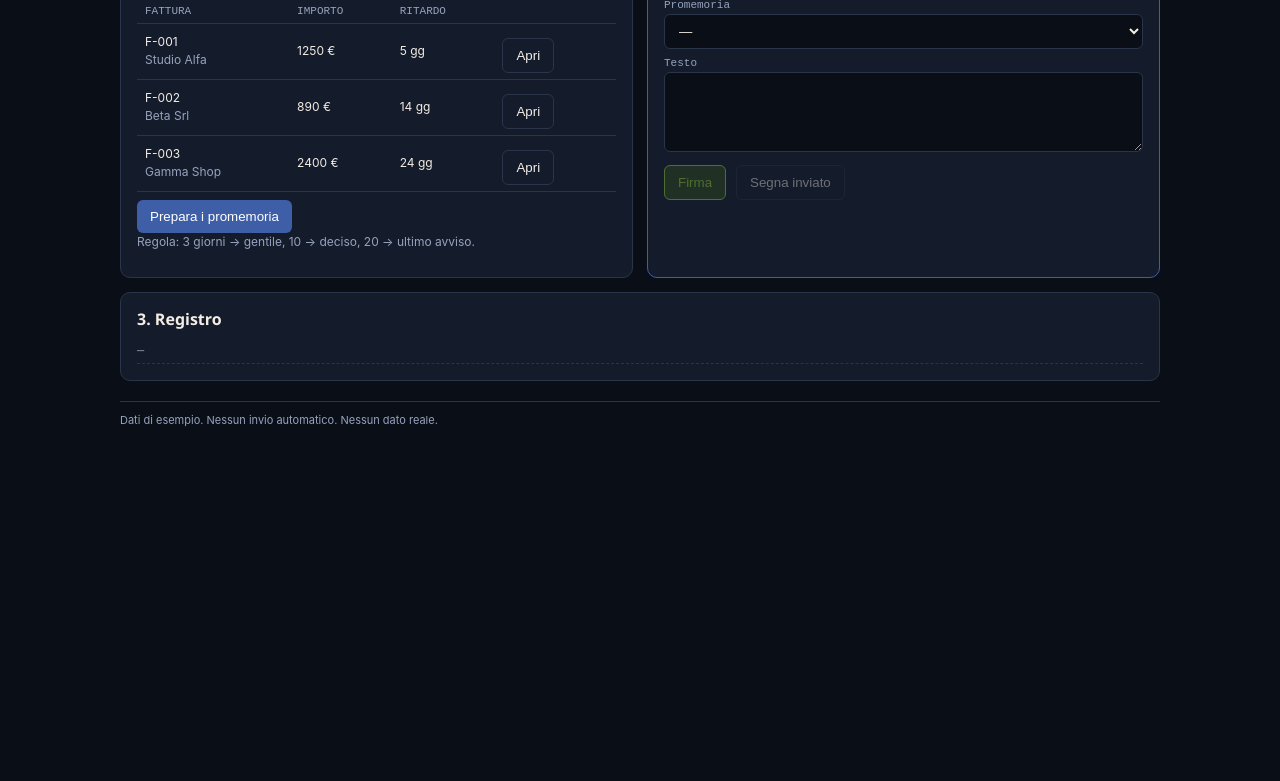
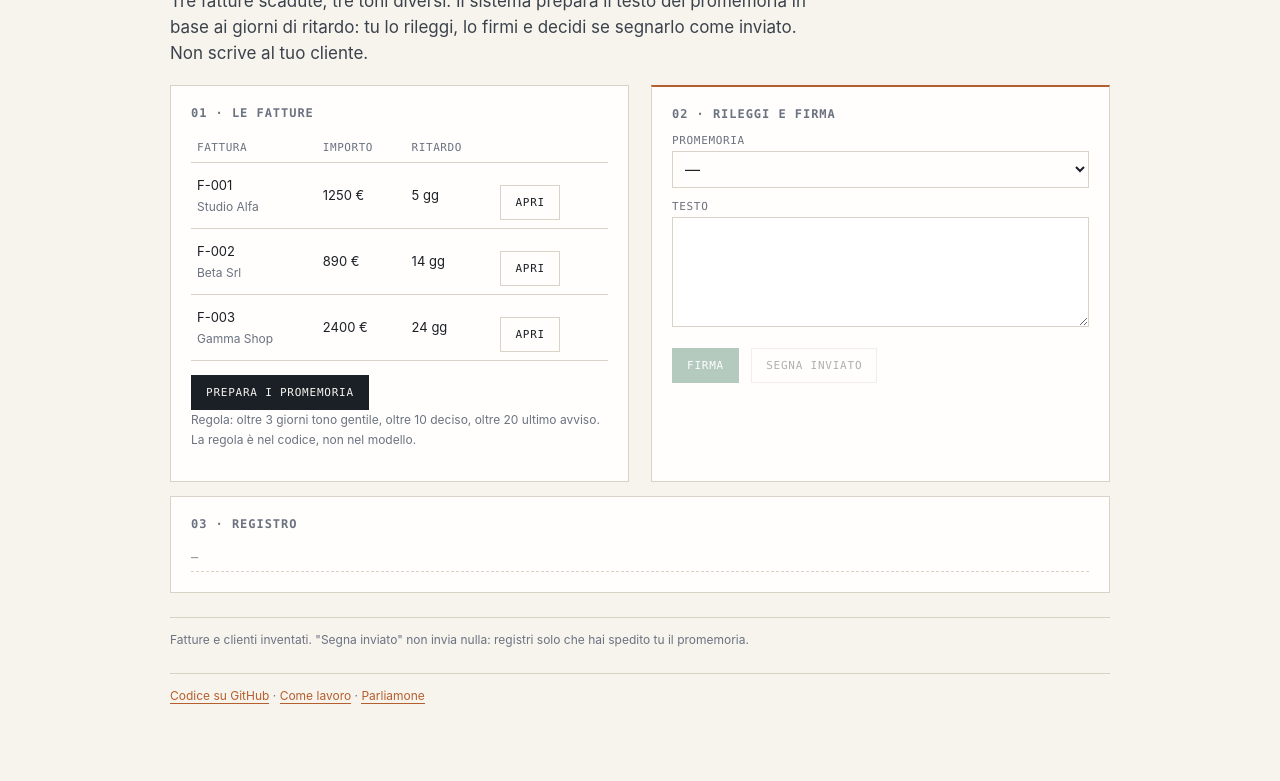
Before and after one commit to Riccardobozzato94/pago-trace, a plain HTML site: page index.html in a window 1280 px wide. Shown: the part 176-957 px from the top of the page. Before the commit the page ends 800 px from the top, so only its background shows below. Drawn offline with Linux system fonts and the light colour scheme.

Commit message:
Rewrite copy and design: editorial layout, honest limits, real links

```diff
--- a/index.html
+++ b/index.html
@@ -2,27 +2,28 @@
 <html lang="it"><head><meta charset="utf-8"><meta name="viewport" content="width=device-width,initial-scale=1">
 <title>PagoTrace</title><link rel="stylesheet" href="style.css"></head>
 <body><div class="wrap">
-  <p class="kicker">Strumento 2</p>
-  <h1>PagoTrace</h1>
-  <p class="sub">Vedi le fatture da sollecitare. Il testo del promemoria è pronto; lo rileggi, lo firmi e poi lo invii.</p>
+  <p class="kicker">PagoTrace — strumenti pubblici di <a href="https://riccardobozzato.com/">Riccardo Bozzato</a></p>
+  <h1>Le fatture da sollecitare, scritte bene e firmate da te.</h1>
+  <p class="sub">Tre fatture scadute, tre toni diversi. Il sistema prepara il testo del promemoria in base ai giorni di ritardo: tu lo rileggi, lo firmi e decidi se segnarlo come inviato. Non scrive al tuo cliente.</p>
 
   <div class="grid cols-2" style="margin-top:18px">
     <div class="card">
-      <h2>1. Fatture da seguire</h2>
+      <h2>01 · Le fatture</h2>
       <table><thead><tr><th>Fattura</th><th>Importo</th><th>Ritardo</th><th></th></tr></thead><tbody id="tab"></tbody></table>
       <button onclick="prepara()">Prepara i promemoria</button>
-      <p class="hint">Regola: 3 giorni → gentile, 10 → deciso, 20 → ultimo avviso.</p>
+      <p class="hint">Regola: oltre 3 giorni tono gentile, oltre 10 deciso, oltre 20 ultimo avviso. La regola è nel codice, non nel modello.</p>
     </div>
     <div class="card accent">
-      <h2>2. Rileggi e firma</h2>
+      <h2>02 · Rileggi e firma</h2>
       <label>Promemoria</label><select id="sel" onchange="mostra()"><option value="-1">—</option></select>
       <label>Testo</label><textarea id="bozza"></textarea>
       <button class="ok" id="app" disabled onclick="app()">Firma</button>
       <button class="ghost" id="invia" disabled onclick="invia()">Segna inviato</button>
     </div>
   </div>
-  <div class="card" style="margin-top:14px"><h2>3. Registro</h2><div class="log" id="log"><div class="t">—</div></div></div>
-  <p class="foot">Dati di esempio. Nessun invio automatico. Nessun dato reale.</p>
+  <div class="card" style="margin-top:14px"><h2>03 · Registro</h2><div class="log" id="log"><div class="t">—</div></div></div>
+  <p class="foot">Fatture e clienti inventati. "Segna inviato" non invia nulla: registri solo che hai spedito tu il promemoria.</p>
+  <p class="foot"><a href="https://github.com/Riccardobozzato94/pago-trace">Codice su GitHub</a> · <a href="https://riccardobozzato.com/metodo">Come lavoro</a> · <a href="https://riccardobozzato.com/contatti">Parliamone</a></p>
 </div>
 <script>
 var f=[{id:'F-001',cliente:'Studio Alfa',imp:1250,g:5},{id:'F-002',cliente:'Beta Srl',imp:890,g:14},{id:'F-003',cliente:'Gamma Shop',imp:2400,g:24}],log=[];
--- a/style.css
+++ b/style.css
@@ -1,56 +1,54 @@
 :root {
-  --ink: #0A0E17;
-  --ink-2: #141C2B;
-  --merle: #3E5FA8;
-  --copper: #D98243;
-  --ok: #A6E83C;
-  --warn: #FFB43D;
-  --danger: #FF5D52;
-  --bone: #F3EDE4;
-  --slate: #96A3BD;
-  --line: #2A3549;
+  --paper: #F7F4EE;
+  --ink: #1B1F26;
+  --muted: #6B7280;
+  --line: #D9D2C6;
+  --accent: #B45F2D;
+  --ok: #2F6B4F;
+  --warn: #9A6B1F;
 }
 * { box-sizing: border-box; }
-body { margin:0; background:var(--ink); color:var(--bone); font:14px/1.5 -apple-system,"Segoe UI",Arial,sans-serif; }
-a { color:var(--slate); text-decoration:none; }
-a:hover { color:var(--bone); text-decoration:underline; }
-.wrap { max-width:1080px; margin:0 auto; padding:28px 20px 60px; }
-.kicker { color:var(--copper); font:700 11px/1.4 ui-monospace,Consolas,monospace; letter-spacing:.1em; text-transform:uppercase; }
-h1 { font:700 28px/1.15 "Segoe UI",sans-serif; margin:8px 0 6px; letter-spacing:-.02em; }
-h2 { font:700 16px/1.3 "Segoe UI",sans-serif; margin:0 0 8px; }
-h3 { font:700 12px/1.3 ui-monospace,Consolas,monospace; margin:0 0 6px; color:var(--slate); text-transform:uppercase; letter-spacing:.05em; }
-p { margin:0 0 10px; }
-.sub { color:var(--slate); font-size:13px; max-width:640px; }
-.badge { display:inline-block; border:1px solid var(--line); color:var(--slate); border-radius:4px; padding:2px 8px; font:11px ui-monospace,monospace; margin:4px 6px 0 0; }
+body { margin:0; background:var(--paper); color:var(--ink); font:15px/1.6 -apple-system,BlinkMacSystemFont,"Segoe UI",Arial,sans-serif; }
+a { color:var(--accent); text-decoration:none; border-bottom:1px solid currentColor; }
+a:hover { color:var(--ink); }
+.wrap { max-width:980px; margin:0 auto; padding:24px 20px 64px; }
+.kicker { font:11px/1.4 ui-monospace,Consolas,monospace; letter-spacing:.1em; text-transform:uppercase; color:var(--accent); }
+h1 { font:400 40px/1.08 Georgia,"Times New Roman",serif; letter-spacing:-.02em; margin:28px 0 10px; }
+h2 { font:600 12px/1.3 ui-monospace,Consolas,monospace; letter-spacing:.08em; text-transform:uppercase; margin:0 0 12px; color:var(--muted); }
+h3 { font:600 12px/1.3 ui-monospace,Consolas,monospace; margin:0 0 6px; color:var(--muted); text-transform:uppercase; letter-spacing:.06em; }
+p { margin:0 0 12px; }
+.sub { font-size:17px; line-height:1.55; max-width:660px; color:#3B424C; }
+.badge { display:inline-block; border:1px solid var(--line); color:var(--muted); border-radius:0; padding:2px 8px; font:11px ui-monospace,monospace; margin:4px 6px 0 0; }
 .badge.ok { border-color:var(--ok); color:var(--ok); }
-.grid { display:grid; gap:14px; }
+.grid { display:grid; gap:22px; }
 .cols-3 { grid-template-columns:repeat(3,minmax(0,1fr)); }
 .cols-2 { grid-template-columns:repeat(2,minmax(0,1fr)); }
-@media(max-width:900px){ .cols-3,.cols-2{grid-template-columns:1fr} }
-.card { background:var(--ink-2); border:1px solid var(--line); border-radius:10px; padding:16px; }
-.card.accent { border-color:var(--merle); }
-label { display:block; color:var(--slate); font:11px ui-monospace,monospace; margin:8px 0 3px; }
-input,textarea,select { width:100%; background:var(--ink); color:var(--bone); border:1px solid var(--line); border-radius:6px; padding:8px 10px; font:13px/1.4 inherit; }
-textarea { min-height:80px; resize:vertical; }
-button { background:var(--merle); color:#fff; border:0; border-radius:6px; padding:9px 13px; font:700 13px inherit; cursor:pointer; margin:8px 6px 0 0; }
-button:hover { filter:brightness(1.12); }
-button.ghost { background:transparent; border:1px solid var(--line); color:var(--bone); }
-button.ok { background:#35501a; color:var(--ok); border:1px solid var(--ok); }
-button:disabled { opacity:.4; cursor:not-allowed; }
-table { width:100%; border-collapse:collapse; font-size:12px; }
-th,td { text-align:left; padding:6px 8px; border-bottom:1px solid var(--line); }
-th { color:var(--slate); font:11px ui-monospace,monospace; text-transform:uppercase; }
-.state { font:700 11px ui-monospace,monospace; padding:2px 7px; border-radius:4px; border:1px solid var(--slate); color:var(--slate); }
+@media(max-width:820px){ .cols-3,.cols-2{grid-template-columns:1fr} }
+.card { background:#FFFEFC; border:1px solid var(--line); padding:20px; }
+.card.accent { border-top:2px solid var(--accent); }
+label { display:block; color:var(--muted); font:11px ui-monospace,Consolas,monospace; text-transform:uppercase; letter-spacing:.06em; margin:12px 0 4px; }
+input,textarea,select { width:100%; background:transparent; color:var(--ink); border:0; border-bottom:1px solid var(--line); border-radius:0; padding:8px 0; font:15px/1.4 -apple-system,"Segoe UI",Arial,sans-serif; }
+select { border:1px solid var(--line); padding:7px 8px; }
+textarea { min-height:110px; border:1px solid var(--line); padding:10px; resize:vertical; font:13px/1.5 ui-monospace,Consolas,monospace; background:#fff; }
+button { background:var(--ink); color:var(--paper); border:1px solid var(--ink); border-radius:0; padding:10px 14px; font:11px ui-monospace,Consolas,monospace; text-transform:uppercase; letter-spacing:.07em; cursor:pointer; margin:14px 8px 0 0; }
+button:hover { background:var(--accent); border-color:var(--accent); }
+button.ghost { background:transparent; color:var(--ink); border-color:var(--line); }
+button.ok { background:var(--ok); border-color:var(--ok); color:#fff; }
+button:disabled { opacity:.35; cursor:not-allowed; }
+table { width:100%; border-collapse:collapse; font-size:13px; }
+th,td { text-align:left; padding:8px 6px; border-bottom:1px solid var(--line); }
+th { color:var(--muted); font:11px ui-monospace,Consolas,monospace; text-transform:uppercase; letter-spacing:.05em; }
+.state { font:700 11px ui-monospace,Consolas,monospace; padding:2px 7px; border:1px solid var(--muted); color:var(--muted); }
 .state.draft { border-color:var(--warn); color:var(--warn); }
 .state.approved { border-color:var(--ok); color:var(--ok); }
-.state.sent { border-color:var(--merle); color:#9db4ec; }
-.log { font:12px/1.6 ui-monospace,Consolas,monospace; max-height:260px; overflow:auto; }
+.state.sent { border-color:var(--accent); color:var(--accent); }
+.log { font:12px/1.7 ui-monospace,Consolas,monospace; max-height:260px; overflow:auto; }
 .log div { border-bottom:1px dashed var(--line); padding:3px 0; }
-.log .t { color:var(--slate); }
+.log .t { color:var(--muted); }
 .log .a { color:var(--ok); }
 .log .w { color:var(--warn); }
-.hint { font-size:12px; color:var(--slate); }
-.foot { color:var(--slate); font-size:11px; margin-top:20px; border-top:1px solid var(--line); padding-top:10px; }
-code { background:var(--ink); border:1px solid var(--line); border-radius:4px; padding:1px 5px; font:12px ui-monospace,monospace; color:var(--copper); }
-@media print { body{background:#fff;color:#000} .card{border-color:#ccc;background:#fff} button{display:none} }
+.hint { font-size:12px; color:var(--muted); }
+.foot { color:var(--muted); font-size:12px; margin-top:24px; border-top:1px solid var(--line); padding-top:12px; }
+code { background:#EFEAE1; border:1px solid var(--line); padding:1px 5px; font:12px ui-monospace,monospace; color:var(--accent); }
+@media print { body{background:#fff} .card{border-color:#999} button{display:none} }
 @media(prefers-reduced-motion:reduce){*{transition:none!important} }
```
Also changed, not shown: 1 other file.
